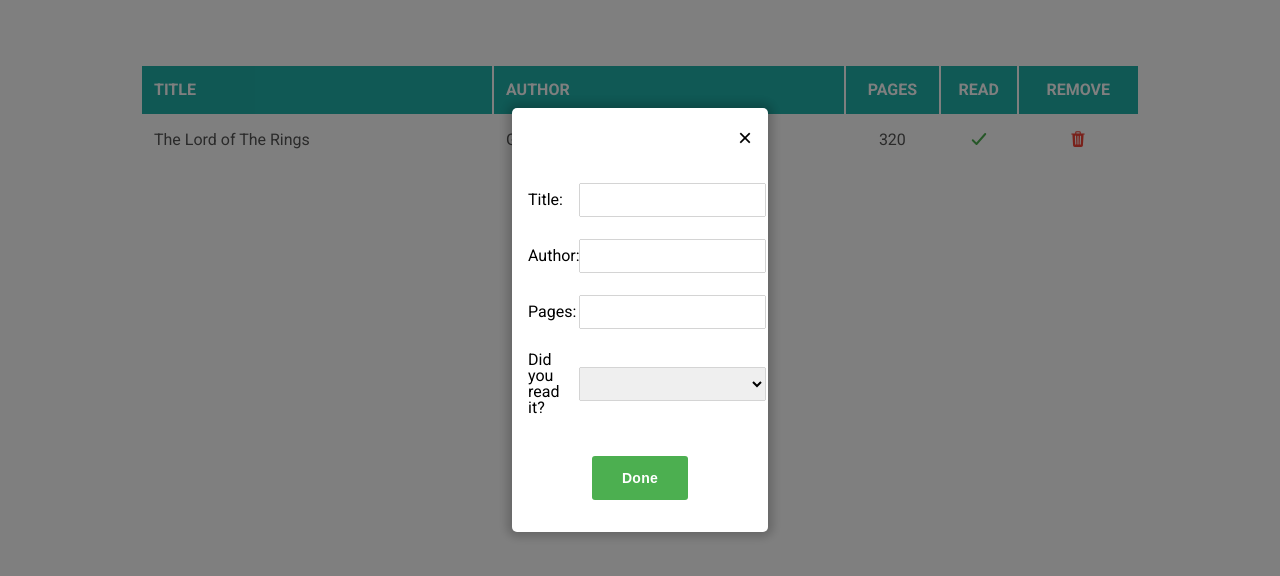
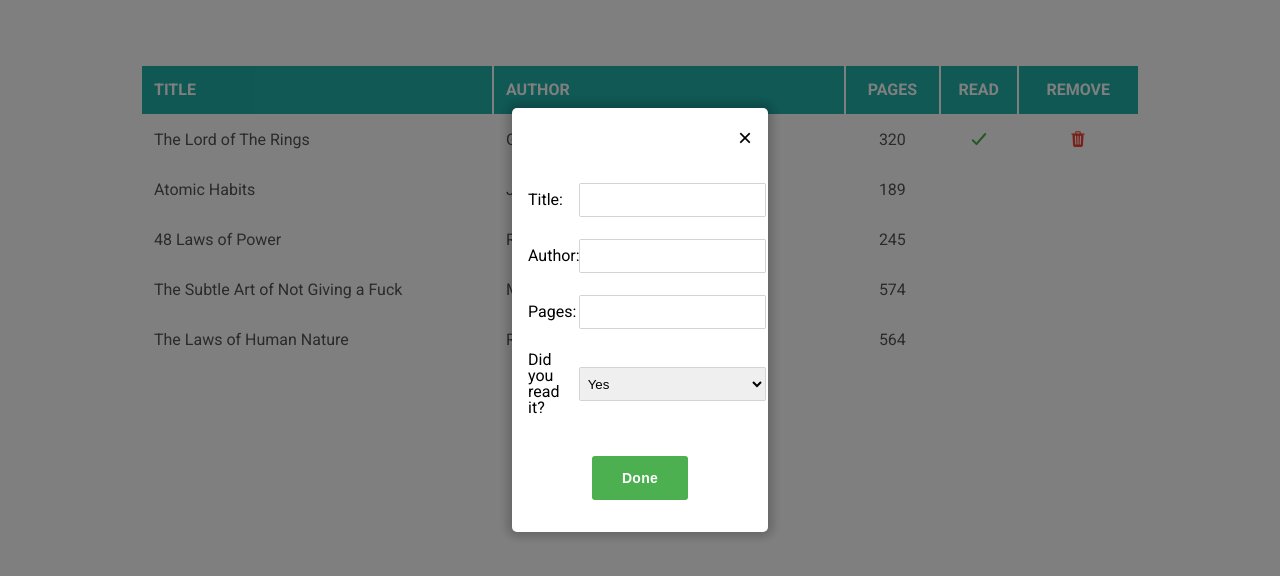
Before and after one commit to HappyR97/Project-Library, a plain HTML site: page index.html in a window 1280 px wide. Both pictures are taken after a click on the button "ADD NEW". Shown: the part 80-656 px from the top of the page. Drawn offline with nearby package versions, Linux system fonts and the light colour scheme.

Commit message:
Configure book constructor Configure function that adds new rows to the table Configure function that displays books (title, author and pages only for now) Closing book modal now clears book form

```diff
--- a/index.html
+++ b/index.html
@@ -32,7 +32,7 @@
       </div>
     </header>
 
-    <table>
+    <table class="table">
       <tr class="book-details">
         <th width="350">TITLE</th>
         <th width="350">AUTHOR</th>
@@ -55,19 +55,25 @@
 
       <form>
         <label for="title">Title:</label>
-        <input type="text" id="title" name="title" />
+        <input class="book-title" type="text" id="title" name="title" />
 
         <label for="author">Author:</label>
-        <input type="text" id="author" name="author" />
+        <input class="book-author" type="text" id="author" name="author" />
 
         <label for="pages">Pages:</label>
-        <input type="number" id="pages" name="pages" min="1" step="1" />
+        <input
+          class="book-pages"
+          type="number"
+          id="pages"
+          name="pages"
+          min="1"
+          step="1"
+        />
 
         <label for="read">Did you read it?</label>
-        <select name="read" id="read">
-          <option value=""></option>
-          <option value="yes">Yes</option>
-          <option value="no">No</option>
+        <select class="book-read" name="read" id="read">
+          <option value="true">Yes</option>
+          <option value="false">No</option>
         </select>
       </form>
       <div class="container-add--button">
--- a/script.js
+++ b/script.js
@@ -7,6 +7,26 @@ const addBtn = document.querySelector(".book-button--add");
 const deleteAllBtn = document.querySelector(".book-button--delete");
 const bookCloseBtn = document.querySelector(".book-button--close");
 const deleteCloseBtn = document.querySelector(".delete-close-button");
+const doneBtn = document.querySelector(".submit");
+const table = document.querySelector(".table");
+
+// Book Variables
+const bookTitle = document.querySelector(".book-title");
+const bookAuthor = document.querySelector(".book-author");
+const bookPages = document.querySelector(".book-pages");
+const bookRead = document.querySelector(".book-read");
+const checkmark = document.querySelector(".check");
+
+// Table Variables
+
+let tr;
+let tdTitle;
+let tdAuthor;
+let tdPages;
+let tdRead;
+let tdRemove;
+
+// ***** MODALS ***** //
 
 // Events to open/close new book modal
 addBtn.addEventListener("click", function () {
@@ -39,6 +59,9 @@ function openBookModal() {
 }
 
 function closeBookModal() {
+  bookTitle.value = "";
+  bookAuthor.value = "";
+  bookPages.value = "";
   bookModal.classList.remove("active");
   overlay.classList.remove("active");
 }
@@ -54,3 +77,83 @@ function closeDeleteModal() {
   deleteModal.classList.remove("active");
   overlay.classList.remove("active");
 }
+
+//////////////////////////////////////////////
+
+// Library that will store all books objects
+let myLibrary = [];
+
+// Book constructor
+const Book = function (title, author, pages, read) {
+  this.title = title;
+  this.author = author;
+  this.pages = pages;
+  this.read = read;
+};
+
+// Function that adds book to the library array
+function addBookToLibrary() {
+  const book = new Book(
+    bookTitle.value,
+    bookAuthor.value,
+    bookPages.value,
+    bookRead.value
+  );
+  myLibrary.push(book);
+}
+
+// ********** TEST ********** //
+
+const book1 = new Book("Atomic Habits", "James Clear", 189, true);
+const book2 = new Book("48 Laws of Power", "Robert Green", 245, false);
+const book3 = new Book(
+  "The Subtle Art of Not Giving a Fuck",
+  "Mark Manson",
+  574,
+  true
+);
+const book4 = new Book("The Laws of Human Nature", "Robert Greene", 564, false);
+
+myLibrary.push(book1);
+myLibrary.push(book2);
+myLibrary.push(book3);
+myLibrary.push(book4);
+
+console.log(myLibrary);
+
+// Function that adds a new row to the library table
+function addRow() {
+  tr = document.createElement("tr");
+  tdTitle = document.createElement("td");
+  tdAuthor = document.createElement("td");
+  tdPages = document.createElement("td");
+  tdRead = document.createElement("td");
+  tdRemove = document.createElement("td");
+
+  tr.appendChild(tdTitle);
+  tr.appendChild(tdAuthor);
+  tr.appendChild(tdPages);
+  tr.appendChild(tdRead);
+  tr.appendChild(tdRemove);
+
+  table.appendChild(tr);
+}
+
+function displayBooks() {
+  for (let i = 0; i <= myLibrary.length - 1; i++) {
+    addRow();
+    tdTitle.textContent = myLibrary[i].title;
+    tdAuthor.textContent = myLibrary[i].author;
+    tdPages.textContent = myLibrary[i].pages;
+    tdTitle.textContent = myLibrary[i].title;
+  }
+}
+
+displayBooks();
+
+// ******************** //
+
+doneBtn.addEventListener("click", function () {
+  addBookToLibrary();
+  closeBookModal();
+});
```
